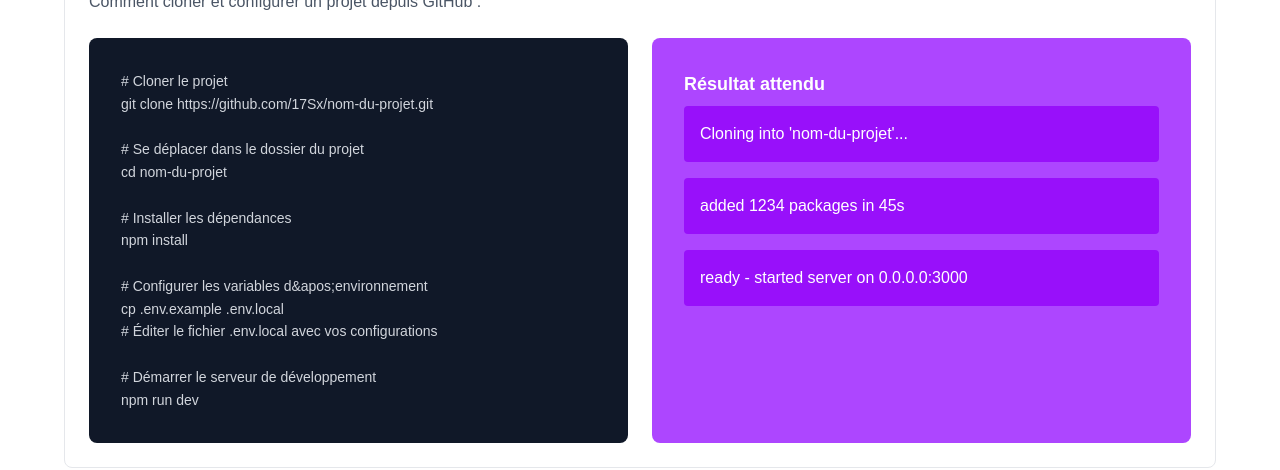
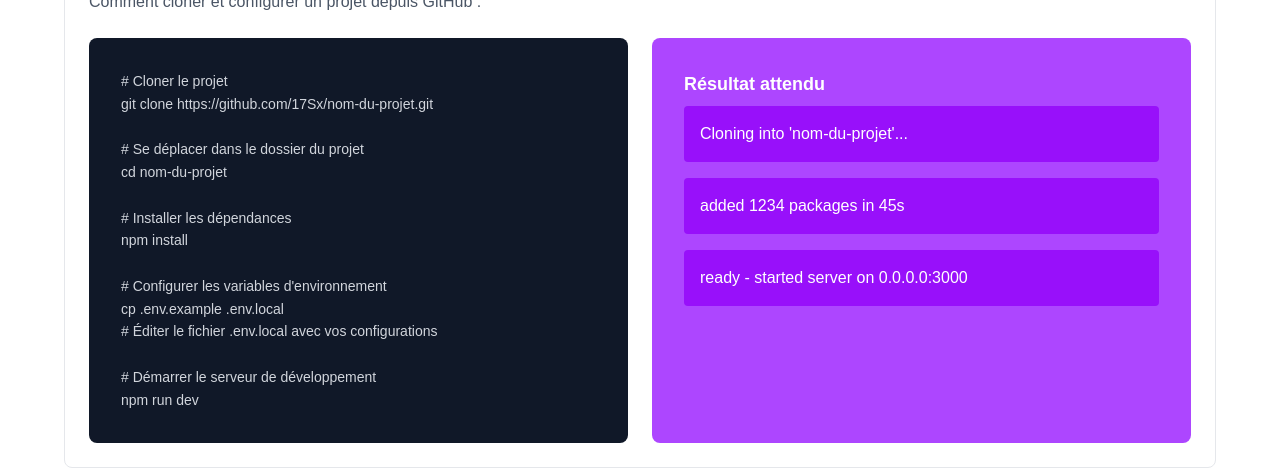
Before and after one commit to 17Sx/react-docs-pmp, a Next.js app: page /installation in a window 1280 px wide. Shown: the part 1862-2332 px from the top of the page. Built offline with nearby package versions, Linux system fonts and the light colour scheme.

Commit message:
fix: apos

```diff
--- a/app/installation/page.tsx
+++ b/app/installation/page.tsx
@@ -140,7 +140,7 @@ cd nom-du-projet
 # Installer les dépendances
 npm install
 
-# Configurer les variables d&apos;environnement
+# Configurer les variables d'environnement
 cp .env.example .env.local
 # Éditer le fichier .env.local avec vos configurations
 
```
